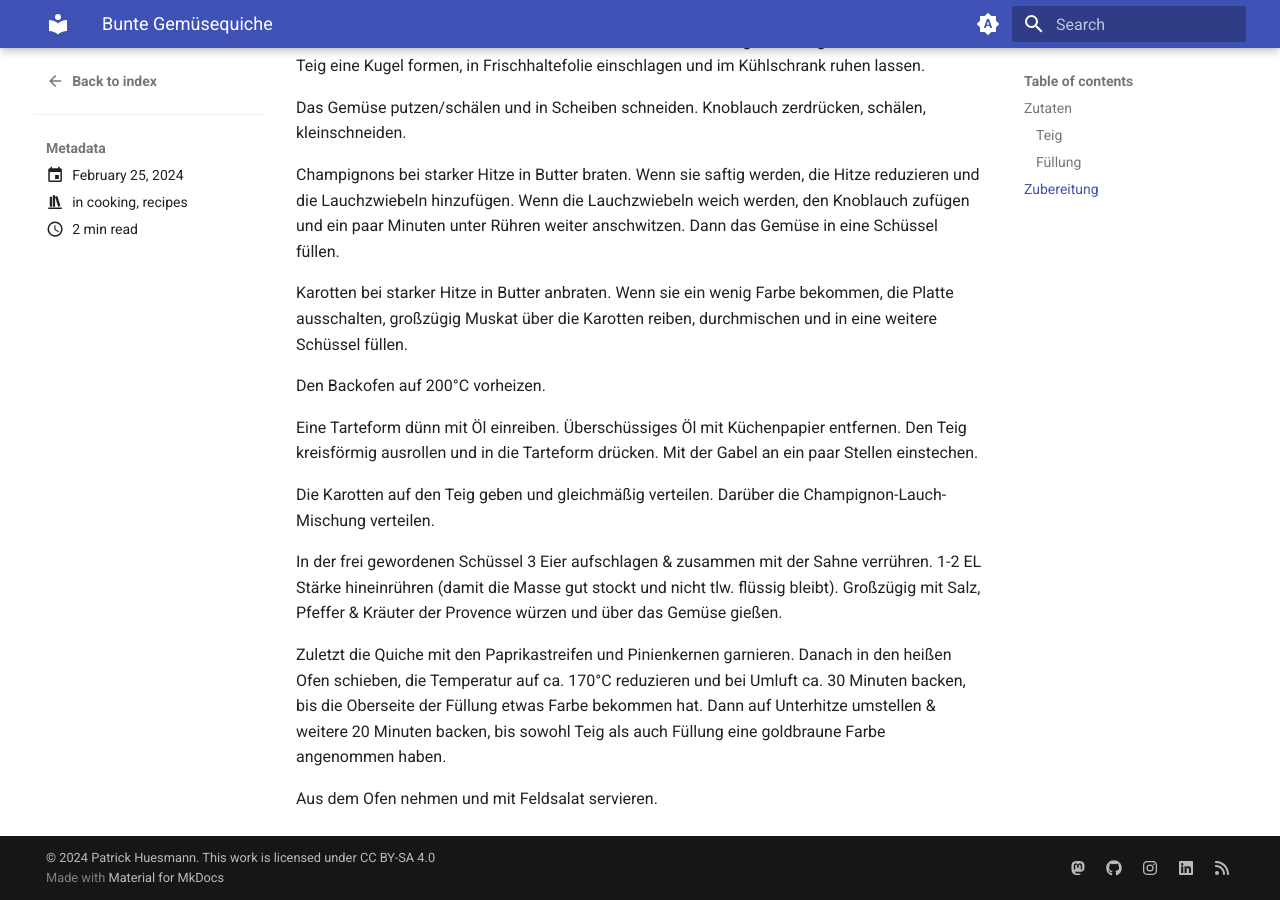
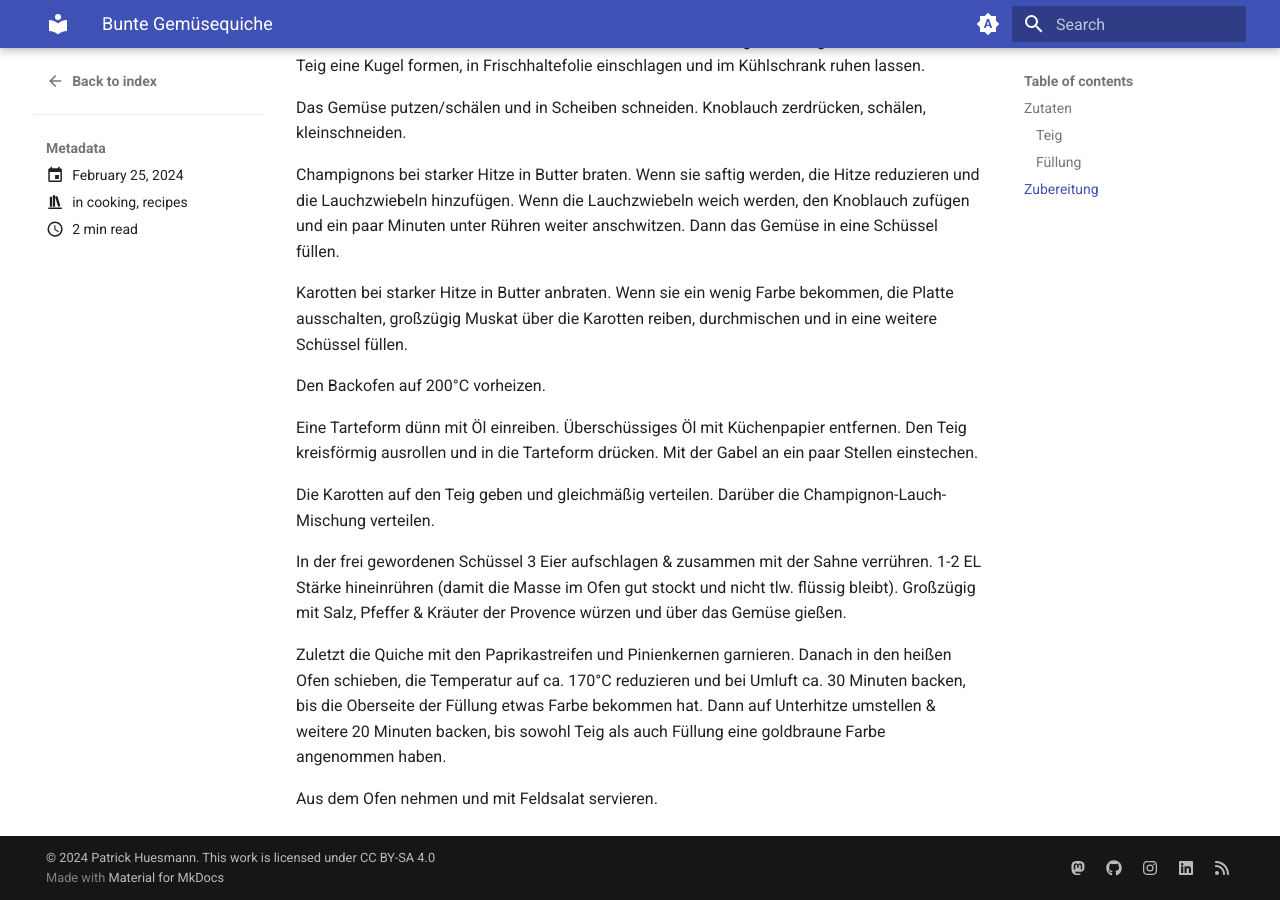
Before and after one commit to patrislav1/p-hu.de, an MkDocs documentation site: the page built from docs/posts/2024/quiche.md, in a window 1280 px wide and 900 px high, scrolled down 989 px. Built offline with MkDocs 1.6.1 and Material for MkDocs 9.7.7, drawn with Linux system fonts in a browser that asks for light colours; plug-ins that fetch from the network failed and are left out; some of the changed text lies outside the part shown.

Commit message:
fixup! add: quiche recipe

```diff
--- a/docs/posts/2024/quiche.md
+++ b/docs/posts/2024/quiche.md
@@ -59,7 +59,7 @@ Die Karotten auf den Teig geben und gleichmäßig verteilen.
 Darüber die Champignon-Lauch-Mischung verteilen.
 
 In der frei gewordenen Schüssel 3 Eier aufschlagen & zusammen mit der Sahne verrühren.
-1-2 EL Stärke hineinrühren (damit die Masse gut stockt und nicht tlw. flüssig bleibt).
+1-2 EL Stärke hineinrühren (damit die Masse im Ofen gut stockt und nicht tlw. flüssig bleibt).
 Großzügig mit Salz, Pfeffer & Kräuter der Provence würzen und über das Gemüse gießen.
 
 Zuletzt die Quiche mit den Paprikastreifen und Pinienkernen garnieren. Danach in den heißen Ofen
```
Also changed, not shown: other parts of docs/posts/2024/quiche.md (+1 -1 lines).
